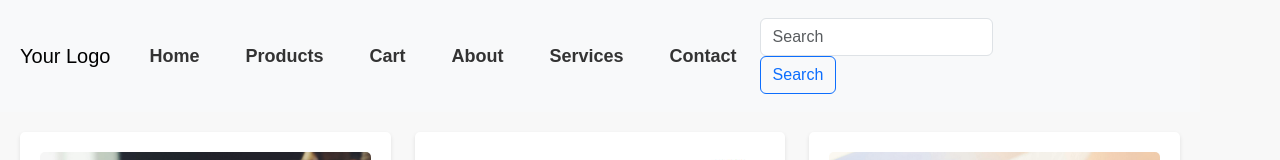
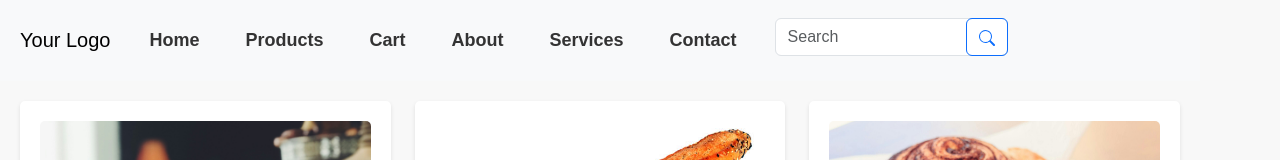
Before and after one commit to Shekhar-Mehla/Bakery-project, a React (Vite) app: page / in a window 1280 px wide. Shown: the top 160 px of the page. Built offline with nearby package versions, Linux system fonts and the light colour scheme; the HTML template or start-up script is replaced by a standard one.

Commit message:
fixed the header search from design

```diff
--- a/src/App.css
+++ b/src/App.css
@@ -207,3 +207,11 @@ main {
 .header .navbar-nav .nav-link:hover {
   color: #555;
 }
+.searchform {
+  position: relative;
+}
+.searchbtn {
+  position: absolute;
+  top: 0px;
+  right: 0px;
+}
--- a/src/components/Header.jsx
+++ b/src/components/Header.jsx
@@ -53,9 +53,9 @@ const Header = () => {
                   Contact
                 </Link>
               </li>
-            </ul>
+              <li>
                 {/* Search Form */}
-            <form className="form-inline my-2 my-lg-0">
+                <form className="form-inline searchform my-2 my-lg-0">
                   <input
                     className="form-control mr-sm-2"
                     type="search"
@@ -63,12 +63,23 @@ const Header = () => {
                     aria-label="Search"
                   />
                   <button
-                className="btn btn-outline-primary my-2 my-sm-0"
+                    className="btn btn-outline-primary searchbtn my-2 my-sm-0"
                     type="submit"
                   >
-                Search
+                    <svg
+                      xmlns="http://www.w3.org/2000/svg"
+                      width="16"
+                      height="16"
+                      fill="currentColor"
+                      class="bi bi-search"
+                      viewBox="0 0 16 16"
+                    >
+                      <path d="M11.742 10.344a6.5 6.5 0 1 0-1.397 1.398h-.001q.044.06.098.115l3.85 3.85a1 1 0 0 0 1.415-1.414l-3.85-3.85a1 1 0 0 0-.115-.1zM12 6.5a5.5 5.5 0 1 1-11 0 5.5 5.5 0 0 1 11 0" />
+                    </svg>
                   </button>
                 </form>
+              </li>
+            </ul>
           </div>
         </nav>
       </div>
```
Lines whose indentation alone changed are shown as unchanged.
